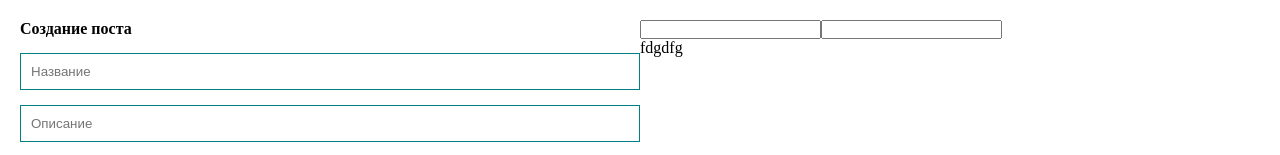
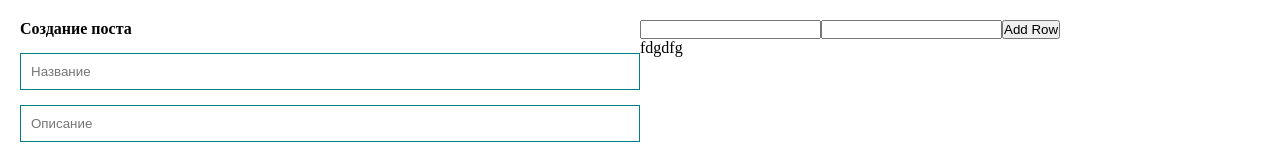
Before and after one commit to pixplaze/pixplaze-mc-vueapp, a Vue app: page / in a window 1280 px wide. Shown: the top 155 px of the page. Built offline with nearby package versions, Linux system fonts and the light colour scheme.

Commit message:
Попытка повторить пройденное увенчалась успехом!

```diff
--- a/src/App.vue
+++ b/src/App.vue
@@ -5,8 +5,8 @@
             <post-list :posts="posts"/>
         </div>
         <div class="test-block">
-            <test-form/>
-            <test-list v-on:upd="upd()" v-bind:tests="tests"/>
+            <test-form @update="update" @add_row="addRow"/>
+            <test-list v-bind:tests="tests"/>
         </div>
     </div>
 </template>
@@ -24,6 +24,7 @@
         },
         data() {
             return {
+                page: {rows: 0},
                 posts: [
                     {id: 1, title: 'Title 1', body: 'Body 1'}
                 ],
@@ -36,9 +37,16 @@
             createPost(post) {
                 this.posts.push(post);
             },
-            upd(test) {
+            update(test) {
                 console.log('updated!');
-                this.tests.push(test);
+                this.tests[this.page.rows].number = test.number;
+                this.tests[this.page.rows].value = test.value;
+            },
+            addRow(e) {
+                this.page.rows += 1;
+                console.log('rows: ' + this.page.rows);
+
+                this.tests.push({number: '', value: ''});
             }
         }
     }
--- a/src/components/TestForm.vue
+++ b/src/components/TestForm.vue
@@ -1,7 +1,8 @@
 <template>
     <form action="" @submit.prevent>
-        <input id="test-number-input" v-on:input="onNumberInput" v-bind:test="this.test.number" type="text">
-        <input id="test-value-input" v-on:input="onValueInput" v-bind:test="this.test.value" type="text">
+        <input id="test-number-input" v-model="test.number" v-on:input="onNumberInput" type="text">
+        <input id="test-value-input" v-model="test.value" v-on:input="onValueInput" type="text">
+        <button v-on:click="addRow">Add Row</button>
     </form>
 </template>
 
@@ -18,11 +19,16 @@
         methods: {
             onNumberInput(e) {
                 this.test.number = e.target.value;
-                this.$emit('upd', this.test);
+                this.$emit('update', this.test);
             },
             onValueInput(e) {
                 this.test.value = e.target.value;
-                this.$emit('upd', this.test);
+                this.$emit('update', this.test);
+            },
+            addRow(e) {
+                this.$emit('add_row');
+                this.test.number = '';
+                this.test.value = '';
             }
         }
     }
```
